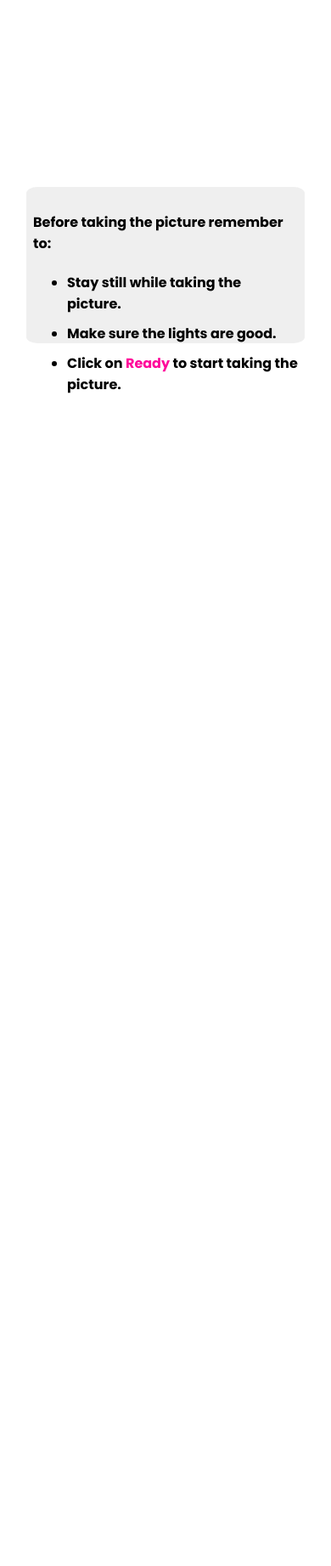
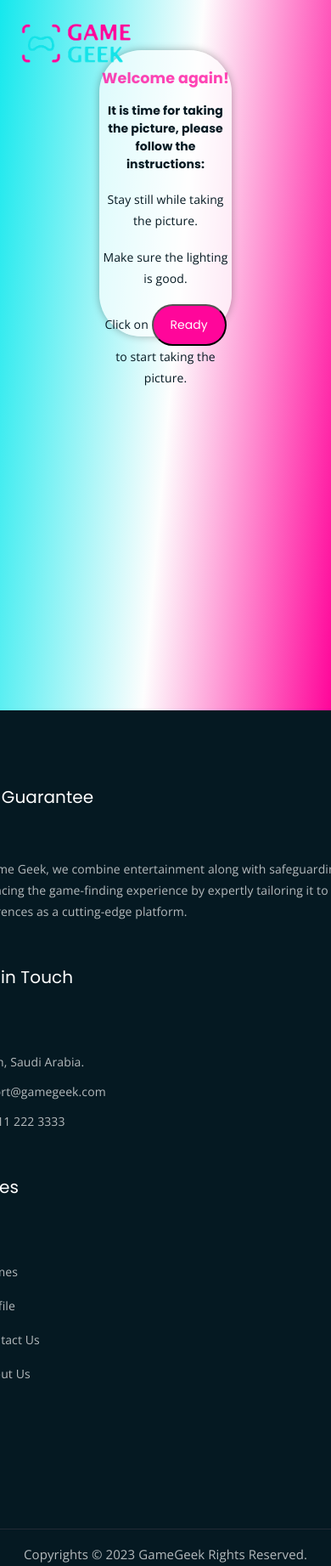
Before and after one commit to HanaAlfozan/2023-GP1-5, a Django app: page /AgeEstimation/ in a window 390 px wide; the page is wider, and only the part inside the window is pictured. Shown: that part at 85% size. Before the commit the page ends 463 px from the top of that part, so only its background shows below. Run offline with Django 4.2, Linux system fonts and the light colour scheme; some libraries are stand-ins or nearby versions.

Commit message:
modified Age-Estimation

```diff
--- a/FrontEnd/templates/AgeEstimation.html
+++ b/FrontEnd/templates/AgeEstimation.html
@@ -8,42 +8,62 @@
 	<meta http-equiv="X-UA-Compatible" content="IE=edge">
     <link rel="icon" type="image/x-icon" href="{% static 'images/GGicon.png' %}">
 	<meta name="viewport" content="width=device-width, initial-scale=1">
-    <link href="https://fonts.googleapis.com/css?family=Open+Sans:300,400,700" rel="stylesheet">
-	<link href="https://fonts.googleapis.com/css?family=Poppins:400,700&display=swap" rel="stylesheet">
+
 	<meta name="description" content="Responsive Bootstrap4 Shop Template, Created by Imran Hossain from https://imransdesign.com/">
 
 	<!-- title -->
 	<title>Age estimations</title>
+	<!-- favicon -->
 
+	<link rel="shortcut icon" type="image/png" href="{% static 'img/Games/GGicon.png' %}">
+	<!-- google font -->
+	<link href="https://fonts.googleapis.com/css?family=Open+Sans:300,400,700" rel="stylesheet">
+	<link href="https://fonts.googleapis.com/css?family=Poppins:400,700&display=swap" rel="stylesheet">
+	<!-- fontawesome -->
+	<link rel="stylesheet" href="{% static 'css/all.min.css' %}">
+	<!-- bootstrap -->
+	<link rel="stylesheet" href="{% static 'bootstrap/css/bootstrap.min.css' %}">
+	<!-- owl carousel -->
+	<link rel="stylesheet" href="{% static 'css/owl.carousel.css' %}">
+	<!-- magnific popup -->
+	<link rel="stylesheet" href="{% static 'css/magnific-popup.css' %}">
+	<!-- animate css -->
+	<link rel="stylesheet" href="{% static 'css/animate.css' %}">
+	<!-- mean menu css -->
+	<link rel="stylesheet" href="{% static 'css/meanmenu.min.css' %}">
+	<!-- main style -->
+	<link rel="stylesheet" href="{% static 'css/main.css' %}">
+	<!-- responsive -->
+	<link rel="stylesheet" href="{% static 'css/responsive.css' %}">
     <style>
-            body {
-            display: flex;
-            flex-direction: column;
-            align-items: center;
-            justify-content: center;
-            height: 100vh;
-            margin: 0;
-            font-weight: bolder;
-            font-family: "Poppins", sans-serif;
+                  #main-content{
 
+
+background: rgb(21,232,237);
+background: linear-gradient(95deg, rgba(21,232,237,1) 0%, rgba(168,168,168,0.02006740196078427) 52%, rgba(255,6,154,1) 100%);
      }
 
+    .top-header-area {
 
-        #video-container,#captured-image {
-            display: flex;
-            flex-direction: column;
-            align-items: center;
-            justify-content: center;
+  padding: 15px 0;
+  width:100%;
+}
+        #video-container, #captured-image {
+
+
+
             border-radius: 4%;
             border-color: #ff069a;
-            border-width: 2cap;
+            border-width: 2px;
+             margin: 20% 0 0 0;
         }
 
         #video-stream {
             max-width: 100%;
-            max-height: 100%;
+
             border-radius: 4%;
             border-color: #ff069a;
+             margin: 20% 0 0 0;
         }
 
         #button-container {
@@ -53,37 +73,44 @@
             margin-top: 20px;
             flex-flow: row;
             align-content: space-between;
-            justify-content: space-between;
+            justify-content: center;
 
         }
 
-        #start-camera-button{
-            background-color: transparent;
-            color: #ff069a;
-            font-family: 'Poppins', sans-serif;
-            cursor: pointer;
-            font-weight: bolder;
-            text-decoration: none;
+      .inst-container {
+
+
+
+    text-align: center;
+    padding-top: 5%;
+
+
+
 
 }
+#popup{
+ margin: 10% auto 0 auto;
+ padding :10% auto;
+ border-radius: 50px;
+ background-color: rgba(255, 255, 255, 0.7);
+   height: 40%;
+    width: 40%;
+    box-shadow: 0 0 10px rgba(0, 0, 0, 0.3);
+    font-size: 13px;
 
-        .inst-container{
-    background-color: #efefef;
-    border-radius: 4%;
-    height: 20%;
+
+
+    }
+.message-container {
+            background-color: rgba(255, 255, 255, 0.7);
+  font-family: 'Poppins', sans-serif;
+
             width: 80%;
             align-content: center;
-    padding: 2%;
-}
 
-.message-container {
-            background-color: #efefef;
-            border-radius: 4%;
-            height: 20%;
-            width: 80%;
-            align-content: center;
-            margin-top: 20px;
-            padding: 50px;
+            padding: 20px;
+            box-shadow: 0 0 10px rgba(0, 0, 0, 0.3);
+              font-size: 20px;
         }
 
 .inst-container li{
@@ -91,62 +118,202 @@
 
 }
 
-a.boxed-btn {
+button.boxed-btn {
   font-family: 'Poppins', sans-serif;
   display: inline-block;
   background-color: #ff069a;
   color: #fff;
   padding: 10px 20px;
   cursor: pointer;
-  margin-left: 40px;
+
   text-decoration: none;
 }
 
-a.boxed-btn {
+button.boxed-btn {
   border-radius: 50px;
 }
-a.boxed-btn:hover {
+button.boxed-btn:hover {
   background-color: #06f7ff;
   color: #fff;
 }
-a.boxed-btn {
+button.boxed-btn {
   -webkit-transition: 0.3s;
   -o-transition: 0.3s;
   transition: 0.3s;
 }
 
+				.games{
+			color: #fff;
+		}
+		.innerList{
+			padding-left: 40px;
+            padding-bottom: 19px;
+		}
+		ul{
+           list-style: none;
+		}
+		#footer{
+			justify-content: space-between;
+		}
+		summary::-webkit-details-marker {
+          display: none;}
+
+		  summary {
+    list-style-type: none; /* For non-Chrome browsers */}
+	.footer-area {
+  padding: 120px 0px;
+}
     </style>
 <body>
-    <br> <br>
-        <div class="inst-container">
-            <h4>Before taking the picture remember to:</h4>
-    <p>
+
+	<!-- header -->
+<div class="top-header-area" id="sticker">
+		<div class="container">
+			<div class="row">
+				<div class="col-lg-12 col-sm-12 text-center">
+					<div class="main-menu-wrap">
+						<!-- logo -->
+						<div class="site-logo">
+						<!--	<a href="{% url 'index' %}"> -->
+								<img src="{% static 'img/Games/GameGeek.png' %}" alt="logo">
+							</a>
+						</div>
+						<!-- logo -->
+
+						<!-- menu start -->
+						<nav class="main-menu">
 							<ul>
+
 								<li>
-Stay still while taking the picture.
+									<li>
+
 									</li>
-            <li>
- Make sure the lights are good.
-            </li>
-            <li>
-Click on <a id="start-camera-button" href="#">Ready</a> to start taking the picture.
 								</li>
 							</ul>
-    </p>
+						</nav>
+
+						<div class="mobile-menu"></div>
+						<!-- menu end -->
 					</div>
-<br> <br>  <br>
+				</div>
+			</div>
+		</div>
+	</div>
+
+	<!-- end header -->
+
+    <section id="main-content">
+
+
+
+
+
+
+    <div class="inst-container" id="instructions">
+        <div id="popup">
+            <br>
+        <h4 style="color: #ff069bc0;">Welcome again!</h4>
+        <h6 >It is time for taking the picture, please follow the instructions:</h6>
+
+            <p>Stay still while taking the picture.</p>
+            <p>Make sure the lighting is good.</p>
+            <p>Click on <button id="start-camera-button" class="boxed-btn" onclick="hideDiv()">Ready</button> to start taking the picture.</p>
+
+
+             </div>
+    </div>
+
+ <!-- End class row -->
+
+    <div class="container">
+        <div class="row">
+            <div class="col-lg-8 offset-lg-3 text-center">
+
+
+    <br>
+
     <div id="video-container">
         <video id="video-stream" autoplay playsinline></video>
     </div>
 
     <img id="captured-image" src="" alt="Captured Image" style="display: none;">
+
+</div>
+</div> <!-- End class row -->
+</div> <!-- End class container -->
+<div class="container">
+    <div class="row">
+        <div class="col-lg-5 offset-lg-4 text-center">
+
+
 <div id="button-container">
-        <a id="take-snapshot-button" disabled class="boxed-btn" style="display: none;" >Take Snapshot</a> <br>
-        <a id="retake-button"  class="boxed-btn" style="display: none;">Retake</a>
-        <a id="next-button" class="boxed-btn" href="{% url 'Games' %}"  style="display: none;">Next</a>
+    <a id="take-snapshot-button" disabled class="boxed-btn" style="display:none;">Take Snapshot</a> <br>
+    <a id="retake-button" class="boxed-btn" style="display: none;">Retake</a>
+    <br>
+    <a id="next-button" class="boxed-btn" href="Games.html" style="display: none;">Next</a>
 </div>
-    <div class="message-container" id="message-container" style="display: none;"></div>
+</div>
+</div> <!-- End class row -->
+</div> <!-- End class container -->
+<br> <br>
 
+<div class="message-container" id="message-container" style="display: none; width:100%;  font-family: 'Poppins', sans-serif;"></div>
+
+</section><!-- End class main-content -->
+    	<!-- footer -->
+	<div class="footer-area">
+		<div class="container">
+			<div class="row" id="footer">
+				<div class="col-lg-3 col-md-6">
+					<div class="footer-box about-widget">
+						<h2 class="widget-title">Our Guarantee</h2>
+						<p>At Game Geek, we combine entertainment along with safeguarding. We're committed to enhancing the game-finding experience by expertly tailoring it to your age and preferences as a cutting-edge platform.</p>
+					</div>
+				</div>
+				<div class="col-lg-3 col-md-6">
+					<div class="footer-box get-in-touch">
+						<h2 class="widget-title">Get in Touch</h2>
+						<ul>
+							<li>Riyadh, Saudi Arabia.</li>
+							<li>support@gamegeek.com</li>
+							<li>+00 111 222 3333</li>
+						</ul>
+					</div>
+				</div>
+				<div class="col-lg-3 col-md-6">
+					<div class="footer-box pages">
+						<h2 class="widget-title">Pages</h2>
+						<ul class= "outerList">
+							<details><summary><li class="gmaes">Games</li></summary>
+								<ul class="innerList">
+									<li class="dash"><a href="{% url 'index' %}">All Games</a></li>
+									<li class="dash"><a href="{% url 'index' %}">Favourite Games</a></li>
+									<li class="dash"><a href="{% url 'index' %}">Downloaded Games</a></li>
+								</ul></details>
+							<li class="dash"><a href="{% url 'index' %}">Profile</a></li>
+							<li class="dash"><a href="{% url 'index' %}">Contact Us</a></li>
+							<li class="dash"><a href="{% url 'index' %}">About Us</a></li>
+						</ul>
+
+					</div>
+				</div>
+			</div>
+		</div>
+	</div>
+	<!-- end footer -->
+
+	<!-- copyright -->
+	<div class="copyright">
+		<div class="container">
+			<div class="row">
+				<div class="col-lg-6 col-md-12">
+					<p>Copyrights &copy; 2023 GameGeek Rights Reserved.<br>
+					</p>
+				</div>
+			</div>
+		</div>
+	</div>
+	<!-- end copyright -->
     <script>
         // JavaScript code for capturing and saving the image
         document.addEventListener('DOMContentLoaded', () => {
@@ -261,6 +428,13 @@
                 window.location.href = "{% url 'Games' %}";
             });
         });
+
+
+        function hideDiv() {
+            var div = document.getElementById("instructions");
+            div.style.display = "none";
+        }
+
     </script>
 </body>
 {% endblock %}
```
Lines whose indentation alone changed are shown as unchanged.
